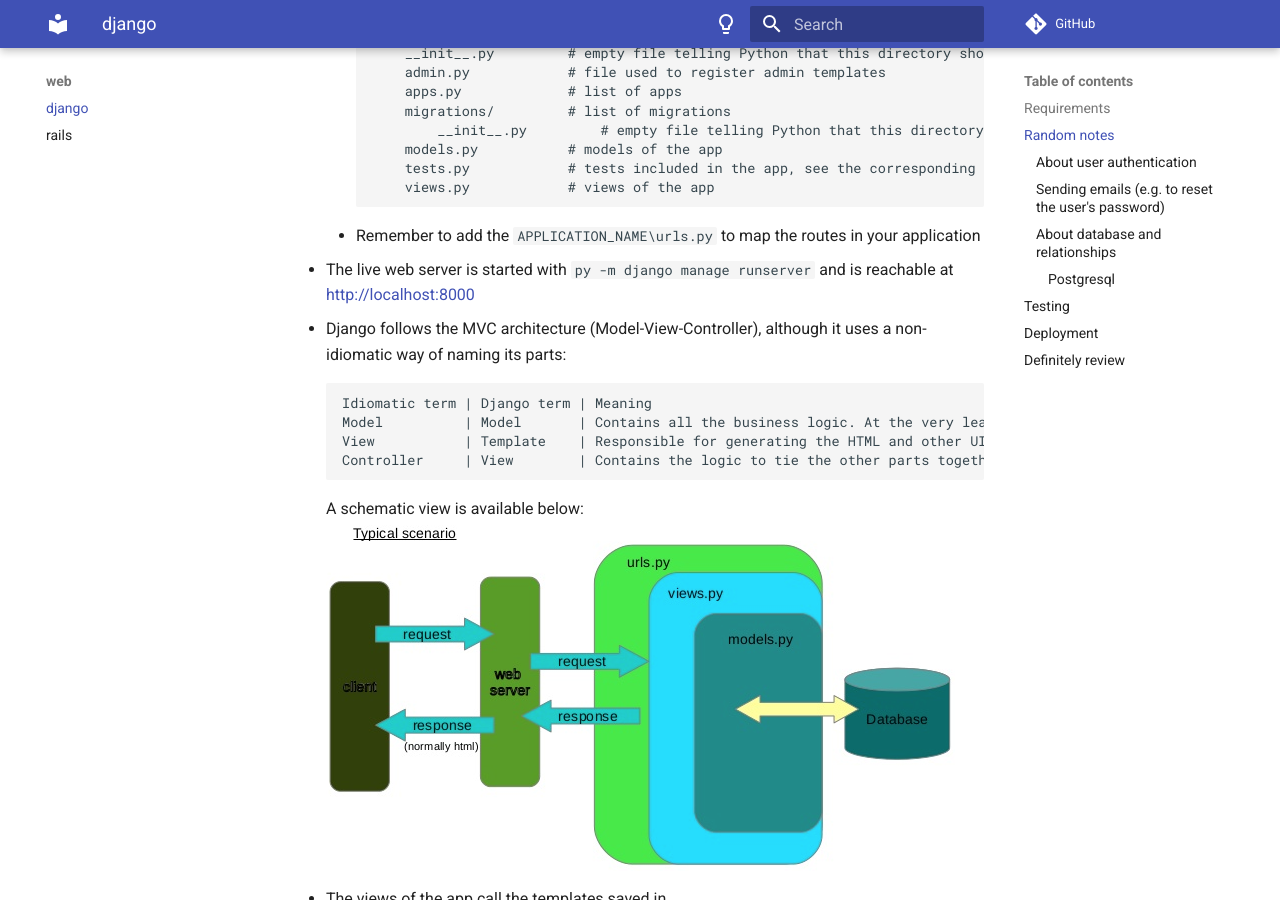
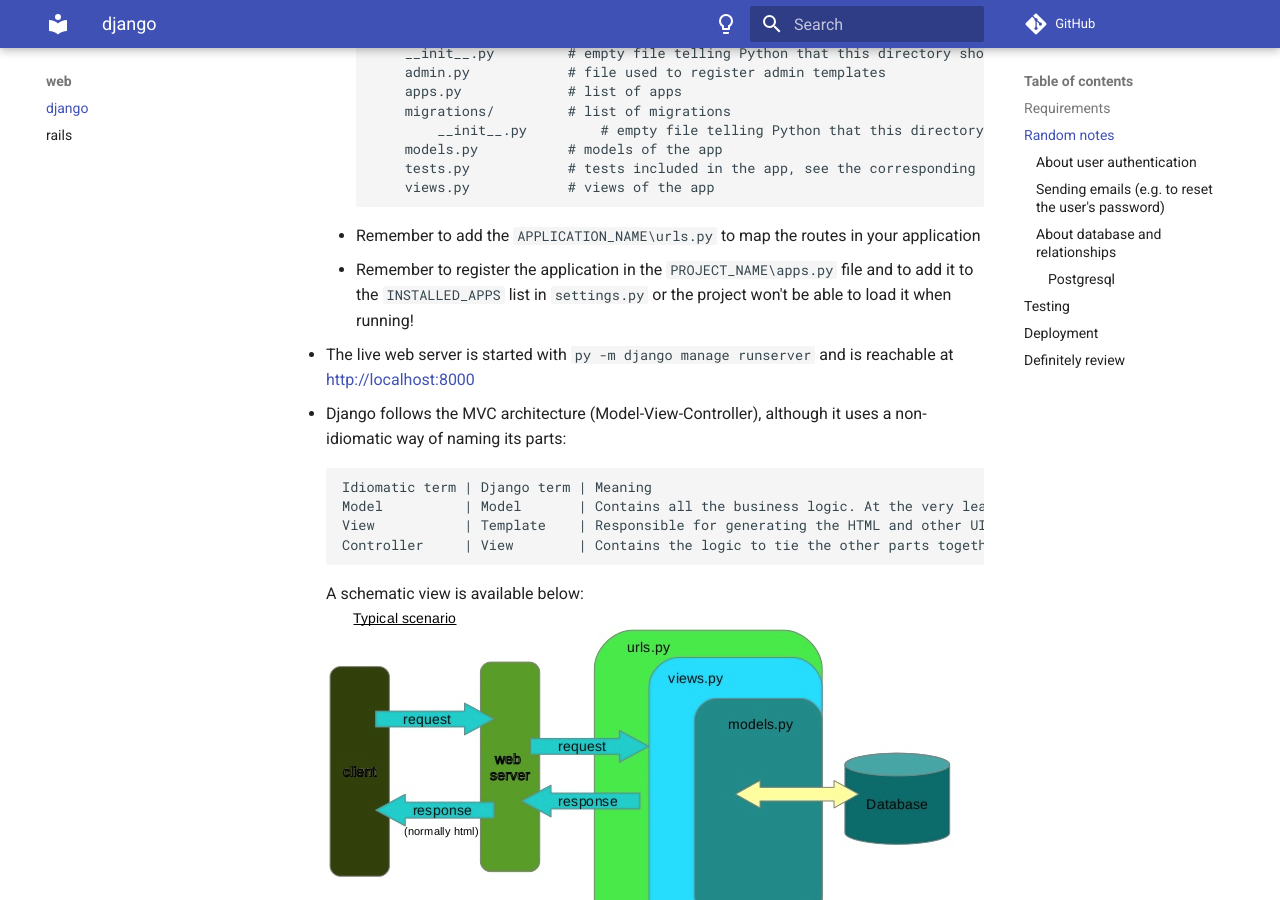
Before and after one commit to sannae/the-notebook, an MkDocs documentation site: the page built from docs/web/django.md, in a window 1280 px wide and 900 px high, scrolled down 1272 px. Built offline with MkDocs 1.6.1 and Material for MkDocs 9.7.7, drawn with Linux system fonts in a browser that asks for light colours; emoji names are drawn with the system emoji font; comment, search, counter and statistics services are not loaded.

Commit message:
Update django.md
Added comments about registering the apps

````diff
--- a/docs/web/django.md
+++ b/docs/web/django.md
@@ -44,6 +44,7 @@
         views.py            # views of the app
     ```
     * Remember to add the `APPLICATION_NAME\urls.py` to map the routes in your application
+    * Remember to register the application in the `PROJECT_NAME\apps.py` file and to add it to the `INSTALLED_APPS` list in `settings.py` or the project won't be able to load it when running!
 * The live web server is started with `py -m django manage runserver` and is reachable at <http://localhost:8000>
 * Django follows the MVC architecture (Model-View-Controller), although it uses a non-idiomatic way of naming its parts:
 ```
````
